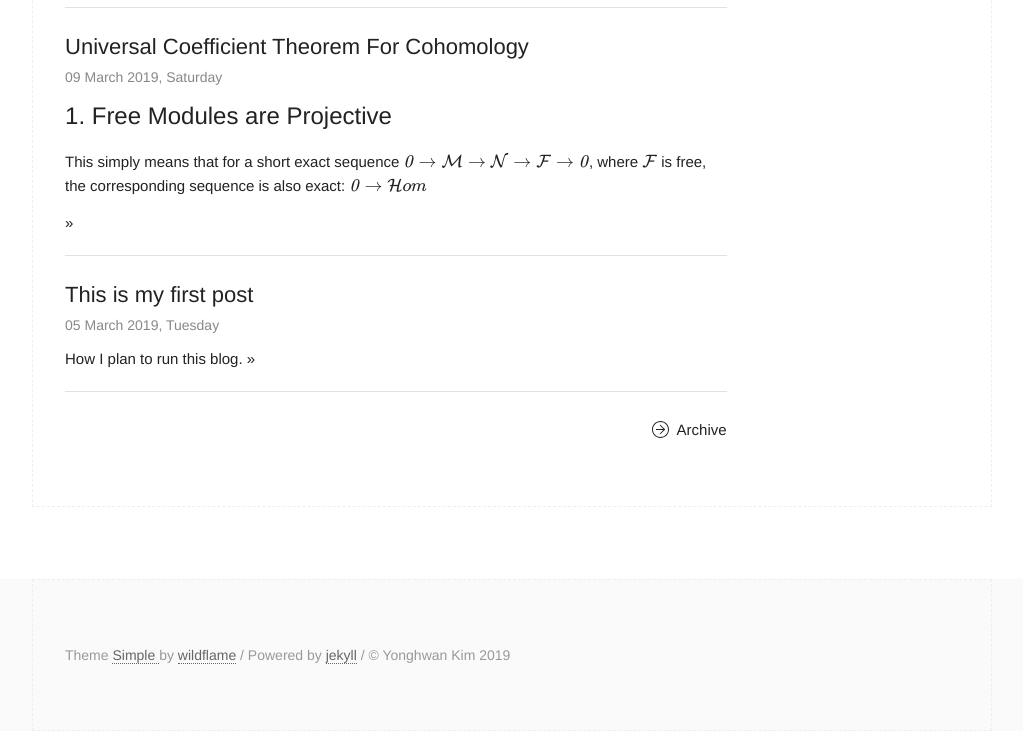
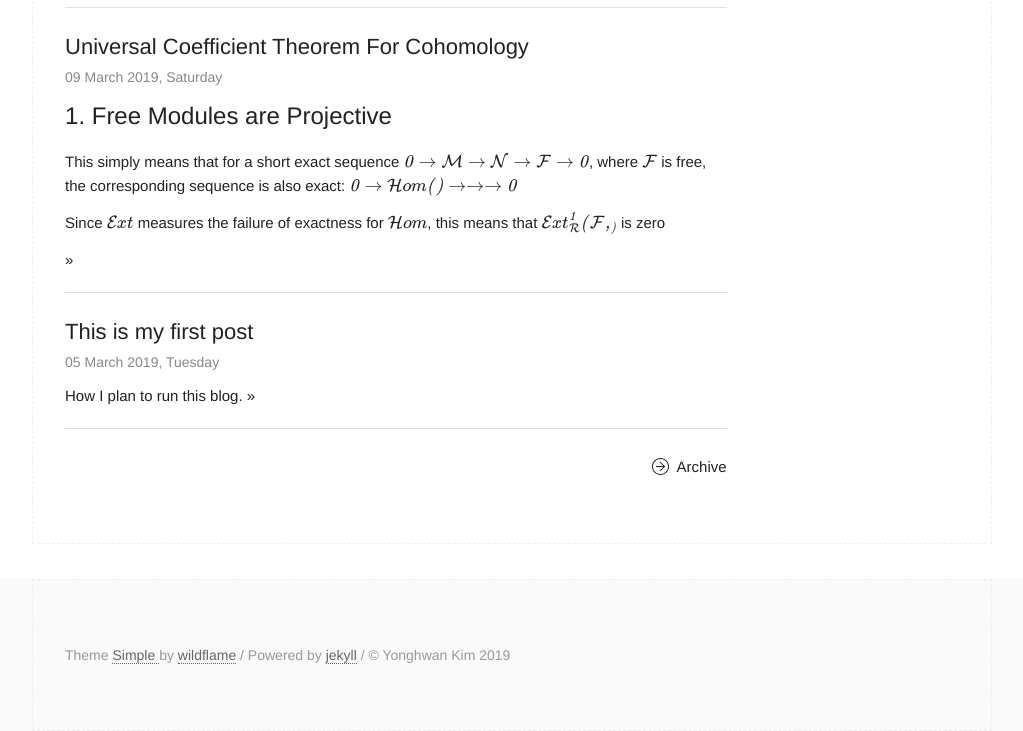
Before and after one commit to kimyh4306/kimyh4306.github.com, a Jekyll site: the page built from index.html, in a window 1280 px wide, cut to the strip 169-900 px from the top of the page. Shown: the whole strip, without its empty margins (128-1151 px from the left). Built offline with Jekyll 4.4.1, drawn with Linux system fonts in a browser that asks for light colours; formulas are drawn with MathJax 3.

Commit message:
Update 2019-03-09-Universal Coefficient Theorem.md

```diff
--- a/_posts/2019-03-09-Universal Coefficient Theorem.md
+++ b/_posts/2019-03-09-Universal Coefficient Theorem.md
@@ -8,4 +8,7 @@ description:
 
 # 1. Free Modules are Projective
 This simply means that for a short exact sequence $$\mathcal{0\to M\to N\to F\to 0}$$, where $$\mathcal{F}$$ is free,
-the corresponding sequence is also exact: $$\mathcal{0\to Hom}$$
+the corresponding sequence is also exact: $$\mathcal{0\to Hom() \to \to \to 0}$$
+
+Since $$\mathcal{Ext}$$  measures the failure of exactness for $$\mathcal{Hom}$$,
+this means that $$\mathcal{Ext^1_R(F, _)}$$ is zero
```
